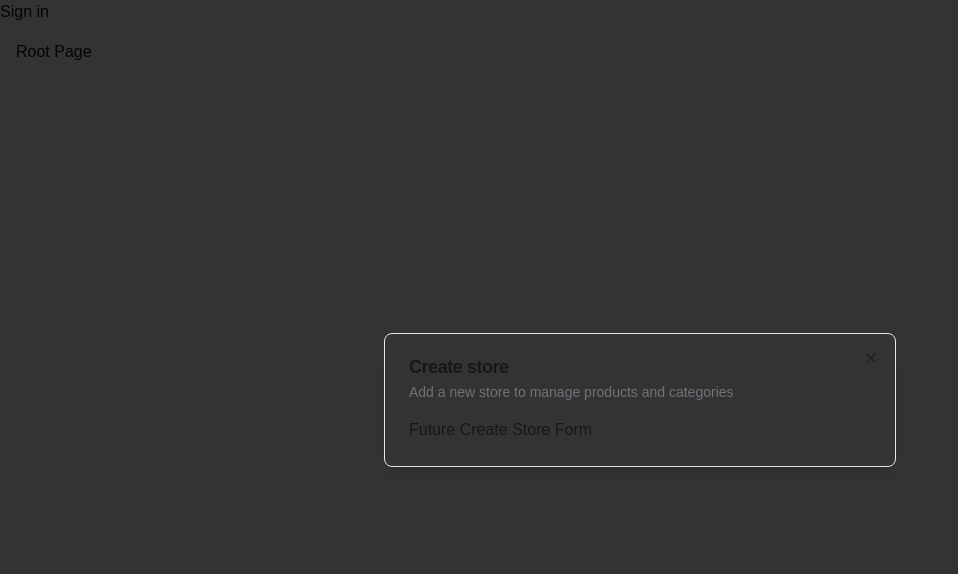
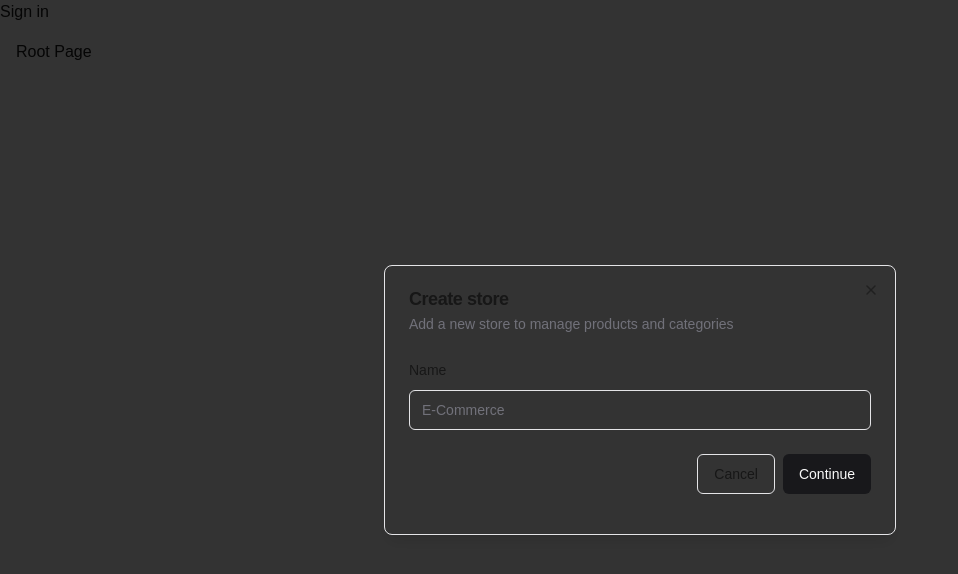
Before and after one commit to khorneflakey/practice-ecommerce-store, a Next.js app: page / in a window 1280 px wide. Shown: the top 574 px of the page, without its empty margins (0-958 px from the left). Built offline with nearby package versions, Linux system fonts and the light colour scheme; no server answers.

Commit message:
Form comps

```diff
--- a/app/(root)/page.tsx
+++ b/app/(root)/page.tsx
@@ -1,8 +1,8 @@
 "use client"
 
-import { Modal } from "@/components/ui/modal"
+
 import { useStoreModal } from "@/hooks/use-store-modal"
-import { SignedIn, UserButton } from "@clerk/nextjs"
+
 import { useEffect } from "react"
 
 const SetupPage = () => {
--- a/components/modals/store-modal.tsx
+++ b/components/modals/store-modal.tsx
@@ -1,10 +1,32 @@
 "use client"
+
+import * as z from "zod"
 
 import { useStoreModal } from "@/hooks/use-store-modal"
 import { Modal } from "@/components/ui/modal"
+import { useForm } from "react-hook-form"
+import { zodResolver } from "@hookform/resolvers/zod"
+import { Form, FormControl, FormField, FormItem, FormLabel, FormMessage } from "@/components//ui/form"
+import { Input } from "@/components//ui/input"
+import { Button } from "@/components/ui/button"
+
+const formSchema = z.object({
+    name: z.string().min(1),
+})
 
 export const StoreModal = () => {
     const storeModal = useStoreModal();
+
+    const form = useForm<z.infer<typeof formSchema>>({
+        resolver: zodResolver(formSchema),
+        defaultValues: {
+            name: "",
+        },
+    });
+
+    const onSubmit = async (values: z.infer<typeof formSchema>) => {
+        console.log(values);
+    }
 
     return (
     <Modal
@@ -13,7 +35,41 @@
         isOpen={storeModal.isOpen}
         onClose={storeModal.onClose}
     >
-        Future Create Store Form
+        <div>
+            <div className="space-y-4 py-2 pb-4">
+                <Form {...form}>
+                    <form onSubmit={form.handleSubmit(onSubmit)}>
+                        <FormField
+                            control={form.control}
+                            name="name"
+                            render={({ field }) => (
+                                <FormItem>
+                                    <FormLabel>
+                                        Name
+                                    </FormLabel>
+                                    <FormControl>
+                                        <Input
+                                            placeholder="E-Commerce"
+                                            {...field}
+                                        />
+                                    </FormControl>
+                                    <FormMessage />
+                                </FormItem>
+                            )}
+                        />
+
+                        <div className="pt-6 space-x-2 flex items-center justify-end w-full">
+                            <Button variant="outline" onClick={storeModal.onClose}>
+                                Cancel
+                            </Button>
+                            <Button type="submit">
+                                Continue
+                            </Button>
+                        </div>
+                    </form>
+                </Form>
+            </div>
+        </div>
     </Modal>
     )
 }
--- /dev/null
+++ b/components/ui/form.tsx
@@ -0,0 +1,178 @@
+"use client"
+
+import * as React from "react"
+import * as LabelPrimitive from "@radix-ui/react-label"
+import { Slot } from "@radix-ui/react-slot"
+import {
+  Controller,
+  ControllerProps,
+  FieldPath,
+  FieldValues,
+  FormProvider,
+  useFormContext,
+} from "react-hook-form"
+
+import { cn } from "@/lib/utils"
+import { Label } from "@/components/ui/label"
+
+const Form = FormProvider
+
+type FormFieldContextValue<
+  TFieldValues extends FieldValues = FieldValues,
+  TName extends FieldPath<TFieldValues> = FieldPath<TFieldValues>
+> = {
+  name: TName
+}
+
+const FormFieldContext = React.createContext<FormFieldContextValue>(
+  {} as FormFieldContextValue
+)
+
+const FormField = <
+  TFieldValues extends FieldValues = FieldValues,
+  TName extends FieldPath<TFieldValues> = FieldPath<TFieldValues>
+>({
+  ...props
+}: ControllerProps<TFieldValues, TName>) => {
+  return (
+    <FormFieldContext.Provider value={{ name: props.name }}>
+      <Controller {...props} />
+    </FormFieldContext.Provider>
+  )
+}
+
+const useFormField = () => {
+  const fieldContext = React.useContext(FormFieldContext)
+  const itemContext = React.useContext(FormItemContext)
+  const { getFieldState, formState } = useFormContext()
+
+  const fieldState = getFieldState(fieldContext.name, formState)
+
+  if (!fieldContext) {
+    throw new Error("useFormField should be used within <FormField>")
+  }
+
+  const { id } = itemContext
+
+  return {
+    id,
+    name: fieldContext.name,
+    formItemId: `${id}-form-item`,
+    formDescriptionId: `${id}-form-item-description`,
+    formMessageId: `${id}-form-item-message`,
+    ...fieldState,
+  }
+}
+
+type FormItemContextValue = {
+  id: string
+}
+
+const FormItemContext = React.createContext<FormItemContextValue>(
+  {} as FormItemContextValue
+)
+
+const FormItem = React.forwardRef<
+  HTMLDivElement,
+  React.HTMLAttributes<HTMLDivElement>
+>(({ className, ...props }, ref) => {
+  const id = React.useId()
+
+  return (
+    <FormItemContext.Provider value={{ id }}>
+      <div ref={ref} className={cn("space-y-2", className)} {...props} />
+    </FormItemContext.Provider>
+  )
+})
+FormItem.displayName = "FormItem"
+
+const FormLabel = React.forwardRef<
+  React.ElementRef<typeof LabelPrimitive.Root>,
+  React.ComponentPropsWithoutRef<typeof LabelPrimitive.Root>
+>(({ className, ...props }, ref) => {
+  const { error, formItemId } = useFormField()
+
+  return (
+    <Label
+      ref={ref}
+      className={cn(error && "text-destructive", className)}
+      htmlFor={formItemId}
+      {...props}
+    />
+  )
+})
+FormLabel.displayName = "FormLabel"
+
+const FormControl = React.forwardRef<
+  React.ElementRef<typeof Slot>,
+  React.ComponentPropsWithoutRef<typeof Slot>
+>(({ ...props }, ref) => {
+  const { error, formItemId, formDescriptionId, formMessageId } = useFormField()
+
+  return (
+    <Slot
+      ref={ref}
+      id={formItemId}
+      aria-describedby={
+        !error
+          ? `${formDescriptionId}`
+          : `${formDescriptionId} ${formMessageId}`
+      }
+      aria-invalid={!!error}
+      {...props}
+    />
+  )
+})
+FormControl.displayName = "FormControl"
+
+const FormDescription = React.forwardRef<
+  HTMLParagraphElement,
+  React.HTMLAttributes<HTMLParagraphElement>
+>(({ className, ...props }, ref) => {
+  const { formDescriptionId } = useFormField()
+
+  return (
+    <p
+      ref={ref}
+      id={formDescriptionId}
+      className={cn("text-sm text-muted-foreground", className)}
+      {...props}
+    />
+  )
+})
+FormDescription.displayName = "FormDescription"
+
+const FormMessage = React.forwardRef<
+  HTMLParagraphElement,
+  React.HTMLAttributes<HTMLParagraphElement>
+>(({ className, children, ...props }, ref) => {
+  const { error, formMessageId } = useFormField()
+  const body = error ? String(error?.message) : children
+
+  if (!body) {
+    return null
+  }
+
+  return (
+    <p
+      ref={ref}
+      id={formMessageId}
+      className={cn("text-sm font-medium text-destructive", className)}
+      {...props}
+    >
+      {body}
+    </p>
+  )
+})
+FormMessage.displayName = "FormMessage"
+
+export {
+  useFormField,
+  Form,
+  FormItem,
+  FormLabel,
+  FormControl,
+  FormDescription,
+  FormMessage,
+  FormField,
+}
--- /dev/null
+++ b/components/ui/input.tsx
@@ -0,0 +1,25 @@
+import * as React from "react"
+
+import { cn } from "@/lib/utils"
+
+export interface InputProps
+  extends React.InputHTMLAttributes<HTMLInputElement> {}
+
+const Input = React.forwardRef<HTMLInputElement, InputProps>(
+  ({ className, type, ...props }, ref) => {
+    return (
+      <input
+        type={type}
+        className={cn(
+          "flex h-10 w-full rounded-md border border-input bg-background px-3 py-2 text-sm ring-offset-background file:border-0 file:bg-transparent file:text-sm file:font-medium placeholder:text-muted-foreground focus-visible:outline-none focus-visible:ring-2 focus-visible:ring-ring focus-visible:ring-offset-2 disabled:cursor-not-allowed disabled:opacity-50",
+          className
+        )}
+        ref={ref}
+        {...props}
+      />
+    )
+  }
+)
+Input.displayName = "Input"
+
+export { Input }
--- /dev/null
+++ b/components/ui/label.tsx
@@ -0,0 +1,26 @@
+"use client"
+
+import * as React from "react"
+import * as LabelPrimitive from "@radix-ui/react-label"
+import { cva, type VariantProps } from "class-variance-authority"
+
+import { cn } from "@/lib/utils"
+
+const labelVariants = cva(
+  "text-sm font-medium leading-none peer-disabled:cursor-not-allowed peer-disabled:opacity-70"
+)
+
+const Label = React.forwardRef<
+  React.ElementRef<typeof LabelPrimitive.Root>,
+  React.ComponentPropsWithoutRef<typeof LabelPrimitive.Root> &
+    VariantProps<typeof labelVariants>
+>(({ className, ...props }, ref) => (
+  <LabelPrimitive.Root
+    ref={ref}
+    className={cn(labelVariants(), className)}
+    {...props}
+  />
+))
+Label.displayName = LabelPrimitive.Root.displayName
+
+export { Label }
--- a/package.json
+++ b/package.json
@@ -10,7 +10,9 @@
   },
   "dependencies": {
     "@clerk/nextjs": "^5.5.2",
+    "@hookform/resolvers": "^3.9.0",
     "@radix-ui/react-dialog": "^1.1.1",
+    "@radix-ui/react-label": "^2.1.0",
     "@radix-ui/react-slot": "^1.1.0",
     "class-variance-authority": "^0.7.0",
     "clsx": "^2.1.1",
@@ -18,8 +20,10 @@
     "next": "14.2.9",
     "react": "^18",
     "react-dom": "^18",
+    "react-hook-form": "^7.53.0",
     "tailwind-merge": "^2.5.2",
     "tailwindcss-animate": "^1.0.7",
+    "zod": "^3.23.8",
     "zustand": "^4.5.5"
   },
   "devDependencies": {
```
Also changed, not shown: 1 other file (tests, documents, lock files or other folders).
